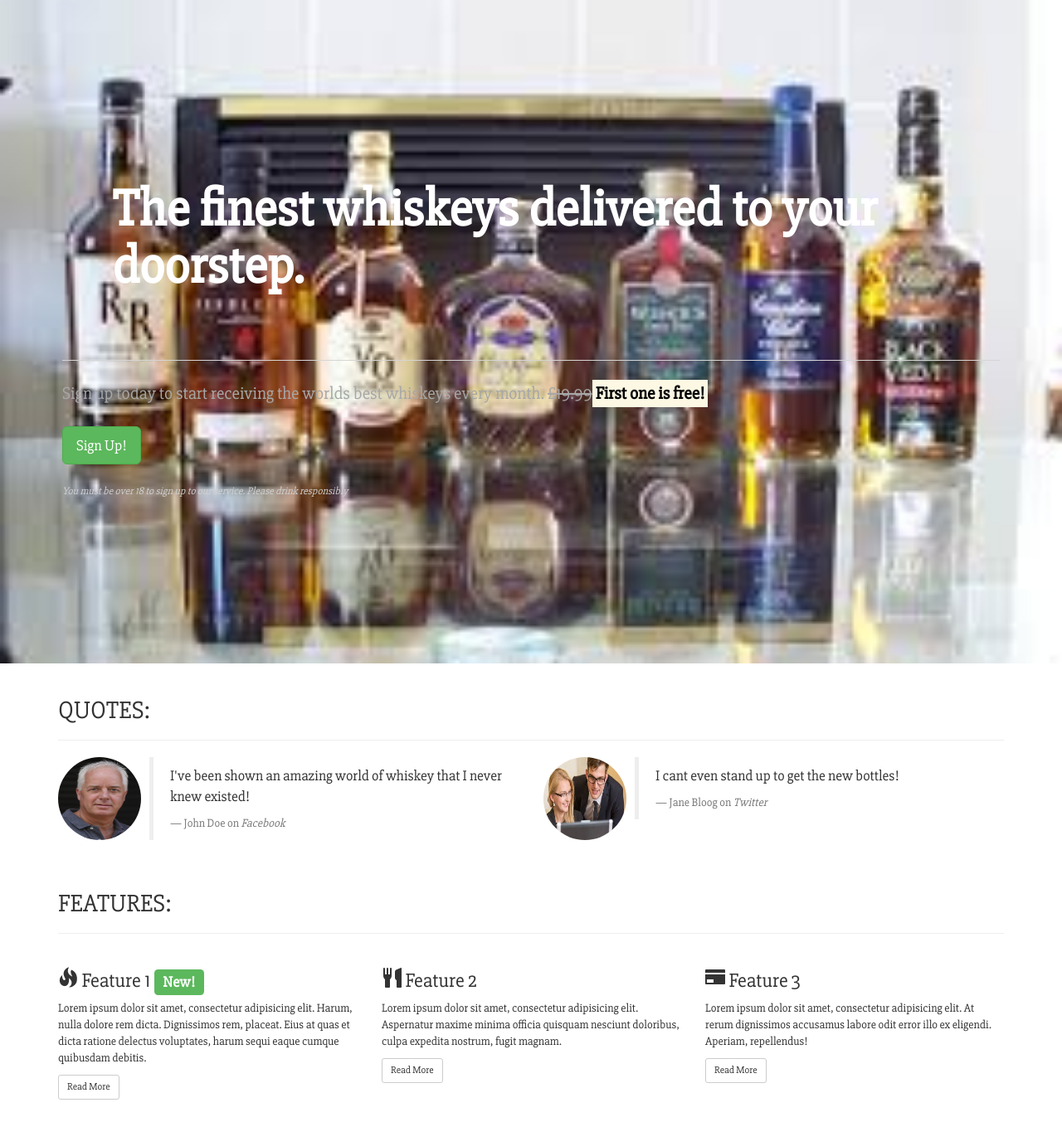
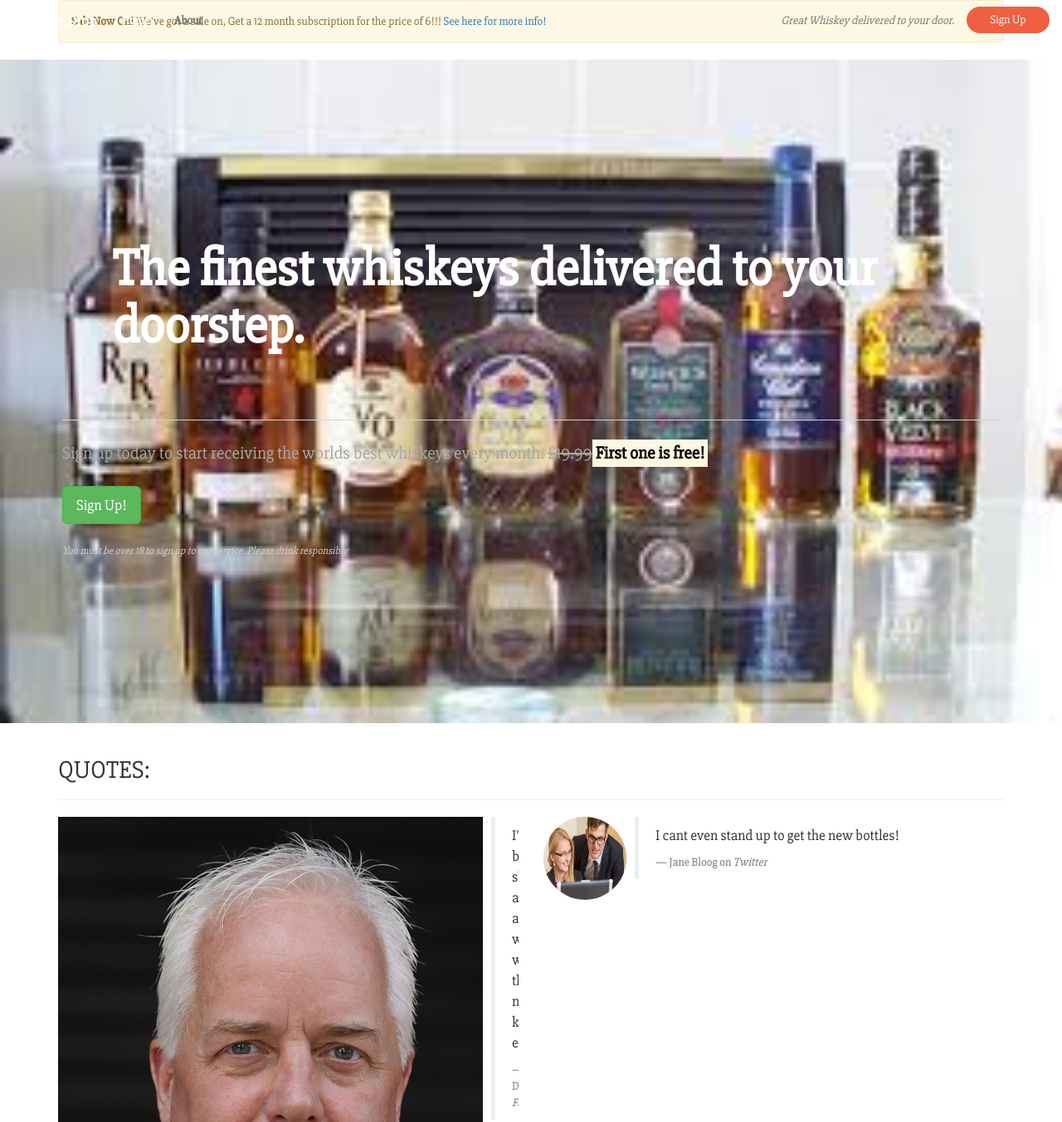
Before and after one commit to dano5342/whiskydrop, a plain HTML site: page index.html in a window 1280 px wide. Shown: the top 1353 px of the page at 83% size. Drawn offline with nearby package versions, Linux system fonts and the light colour scheme.

Commit message:
First commit, migrating to AWS

```diff
--- a/css/style.css
+++ b/css/style.css
@@ -2,9 +2,7 @@ body {
     font-family: 'Slabo 27px', serif;
 }
 
-.alert-container {
-
-}
+.alert-container {}
 
 .callout-container {
     height: 100vh;
@@ -27,8 +25,75 @@ body {
 
 }
 
+.navbar {
+    margin-bottom: 0;
+    position: absolute;
+    top: 0;
+    left: 0;
+    width: 100%;
+    z-index: 1;
+    background-color: transparent;
+    border: 0;
+}
+
+.navbar-default .navbar-collapse {
+    border-color: transparent;
+}
+
+.navbar-default .navbar-toggle {
+    border: 0;
+}
+
+.navbar-default .navbar-toggle:hover {
+    background-color: transparent;
+}
+
+.navbar-default .navbar-toggle .icon-bar {
+    background-color: white;
+}
+
+.navbar .navbar-brand {
+    font-weight: bold;
+    color: white;
+}
+
+.navbar .navbar-brand:hover {
+    color: white;
+}
+
+.navbar-default .navbar-nav a {
+    font-weight: bold;
+}
+
+.navbar-default .navbar-nav>.active>a,
+.navbar-default .navbar-nav>.active>a:focus,
+.navbar-default .navbar-nav>.active>a:hover {
+    color: white;
+    background: transparent;
+}
+
+.navbar-default .navbar-nav>li>a:focus,
+.navbar-default .navbar-nav>li>a:hover {
+    color: white;
+}
+
+.navbar-btn {
+    border: 0;
+    border-radius: 16px;
+    width: 100px;
+    background-color: #f05f40;
+    color: white;
+}
+
+.navbar-btn:hover {
+    background-color: #df4929;
+    border-color: #df4929;
+    color: white;
+}
+
 
 /*jumbotron settings*/
+
 .jumbotron {
     background-color: transparent;
 }
@@ -37,7 +102,6 @@ body {
     color: white;
     font-weight: bold;
     margin-bottom: 30px;
-    color: white;
 }
 
 .jumbotron .lead {
@@ -52,9 +116,35 @@ body {
 }
 
 .block-divider--orange {
-    background-color: #ff6385
+    background-color: #e6960c66
 }
 
 .block-divider--short {
-    background-color: #ff6385;
+    background-color: #e6960c66;
 }
+
+
+
+/* Features */
+
+.feature {
+    text-align: center;
+    margin-bottom: 40px;
+}
+
+.feature .glyphicon {
+    display: block;
+    margin-bottom: 20px;
+    font-size: 45px;
+    line-height: 45px;
+}
+
+.feature .btn {
+    background-color: white;
+    border-color: white;
+    border-radius: 15px;
+    min-width: 100px;
+    font-weight: bold;
+    margin-top: 10px;
+    color: #f05f40;
+}
--- a/index.html
+++ b/index.html
@@ -11,7 +11,7 @@
 </head>
 
 <body>
-<!--
+
     <nav class="navbar navbar-default">
         <div class="class container-fluid">
 
@@ -46,7 +46,7 @@
             </div>
         </div>
     </div>
-    -->
+
     <div class="container-fluid callout-container">
         <!-- Callout -->
         <div class="row">
@@ -76,11 +76,11 @@
                 <div class="col-xs-12 col-md-6">
                     <div class="media">
                         <div class="media-left hidden-xs">
-                            <img src="images/man.jpg" class="img-circle media-object" height=100 width=100>
+                            <img src="images/man.jpg" <class class="col"></class>="img-circle media-object" height=100 width=100>
                         </div>
                         <div class="media-body">
                             <blockquote class="quote">
-                                <p>I've been shown an amazing world of whiskey that I never knew existed!</p>
+                                <p>I've been shown an  amazing world of whiskey that I never knew existed!</p>
                                 <footer>John Doe on <cite title="Facebook">Facebook</cite></footer>
                             </blockquote>
                         </div>
```
Lines whose indentation alone changed are shown as unchanged.
